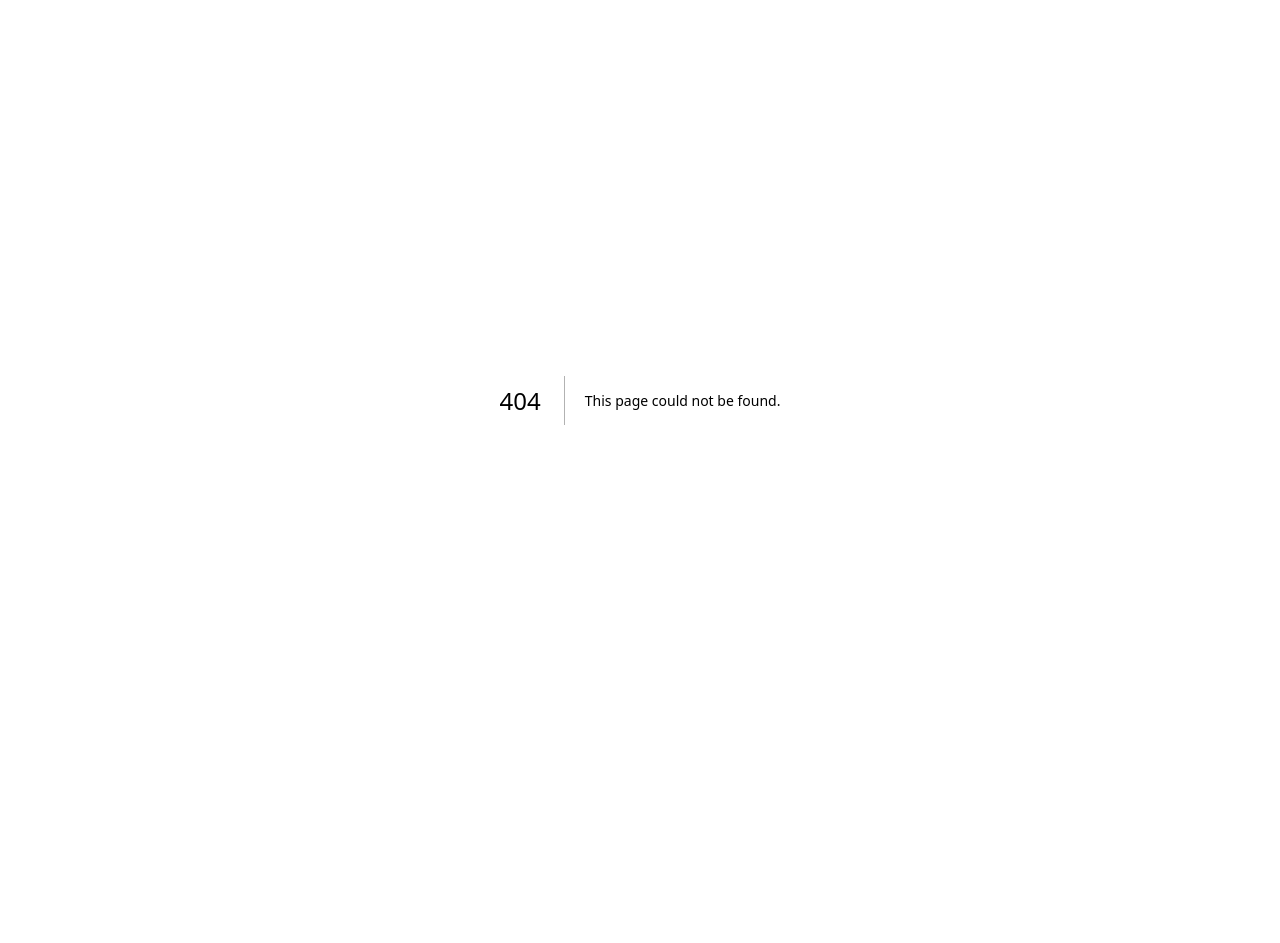
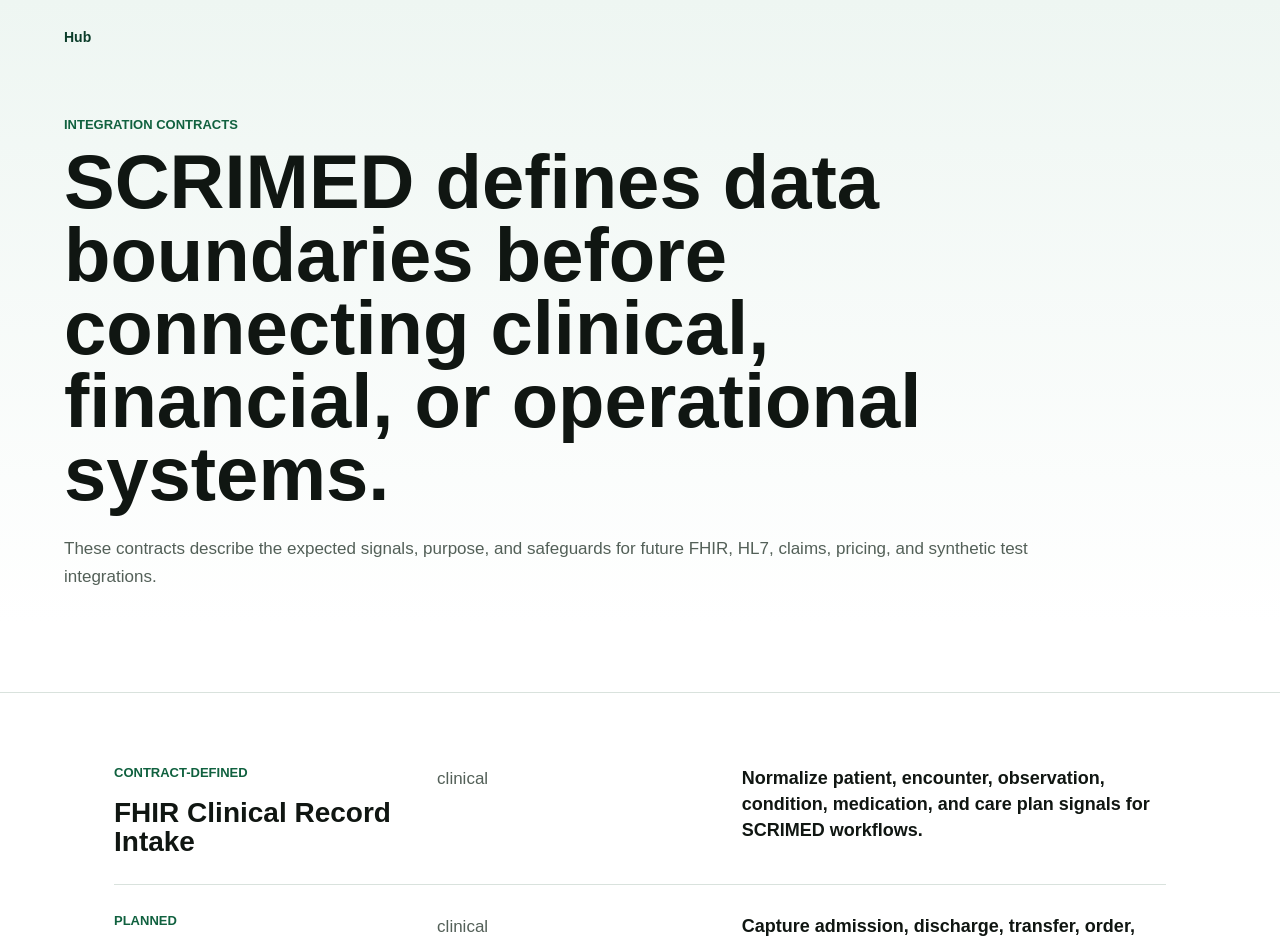
Before and after one commit to temitayodahunsi777/scrimed-site, a Next.js app: page /integrations in a window 1280 px wide. Before the commit this address had no page. Shown: the top 943 px of the page. Before the commit the page ends 800 px from the top, so only its background shows below. Built offline with nearby package versions, Linux system fonts and the light colour scheme.

Commit message:
Add SCRIMED integration contracts page

```diff
--- /dev/null
+++ b/app/integrations/page.tsx
@@ -0,0 +1,29 @@
+import { integrationContracts } from "../lib/integrationContracts";
+
+export default function IntegrationsPage() {
+  return (
+    <main>
+      <section className="page-hero">
+        <a className="back-link" href="/hub">Hub</a>
+        <p className="eyebrow">Integration contracts</p>
+        <h1>SCRIMED defines data boundaries before connecting clinical, financial, or operational systems.</h1>
+        <p className="hero-text">
+          These contracts describe the expected signals, purpose, and safeguards for future FHIR, HL7, claims, pricing, and synthetic test integrations.
+        </p>
+      </section>
+
+      <section className="table-section" aria-label="SCRIMED integration contracts">
+        {integrationContracts.map((contract) => (
+          <article className="module-row" key={contract.name}>
+            <div>
+              <span>{contract.status}</span>
+              <h2>{contract.name}</h2>
+            </div>
+            <p>{contract.sourceType}</p>
+            <strong>{contract.purpose}</strong>
+          </article>
+        ))}
+      </section>
+    </main>
+  );
+}
```
